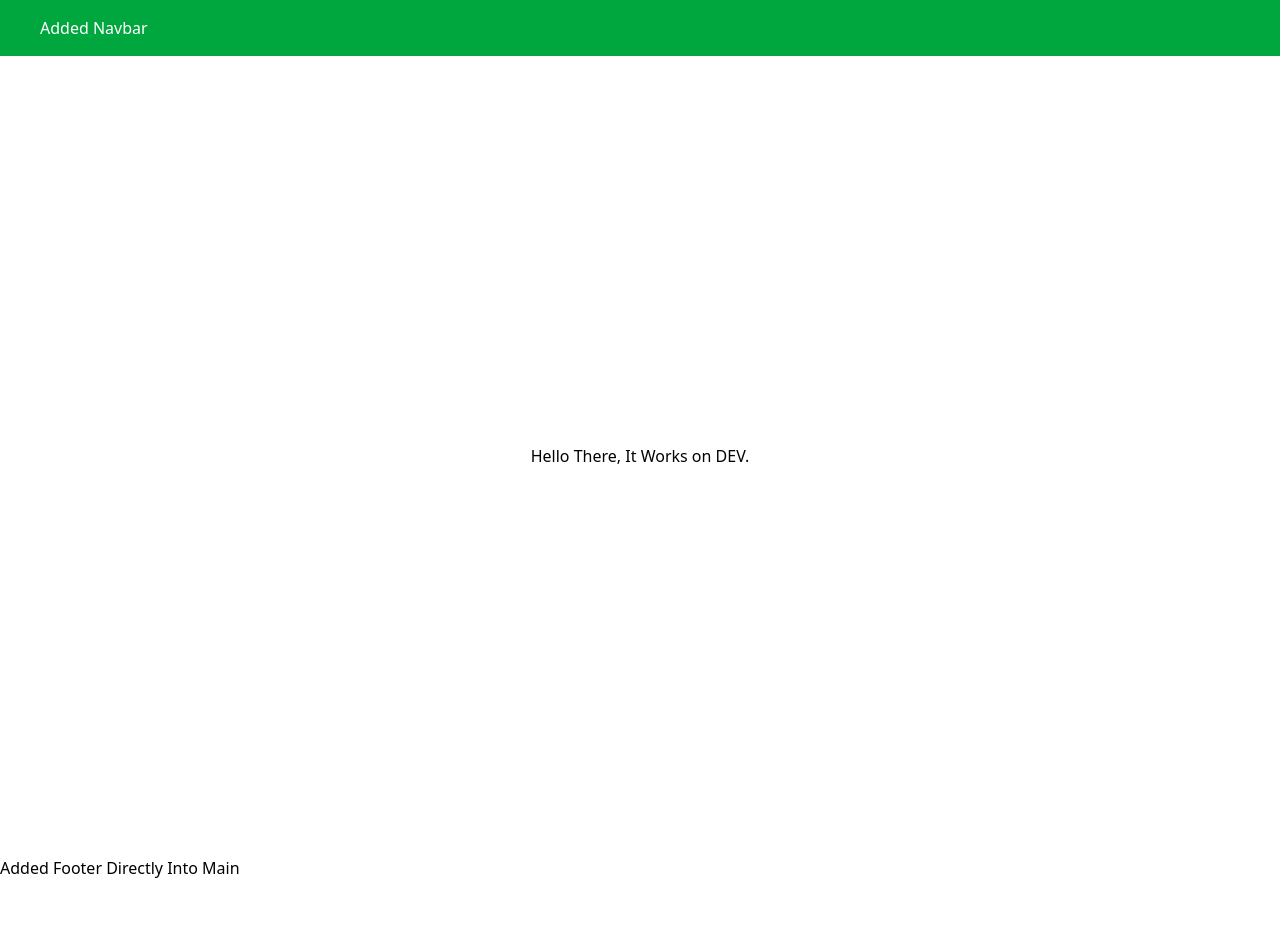
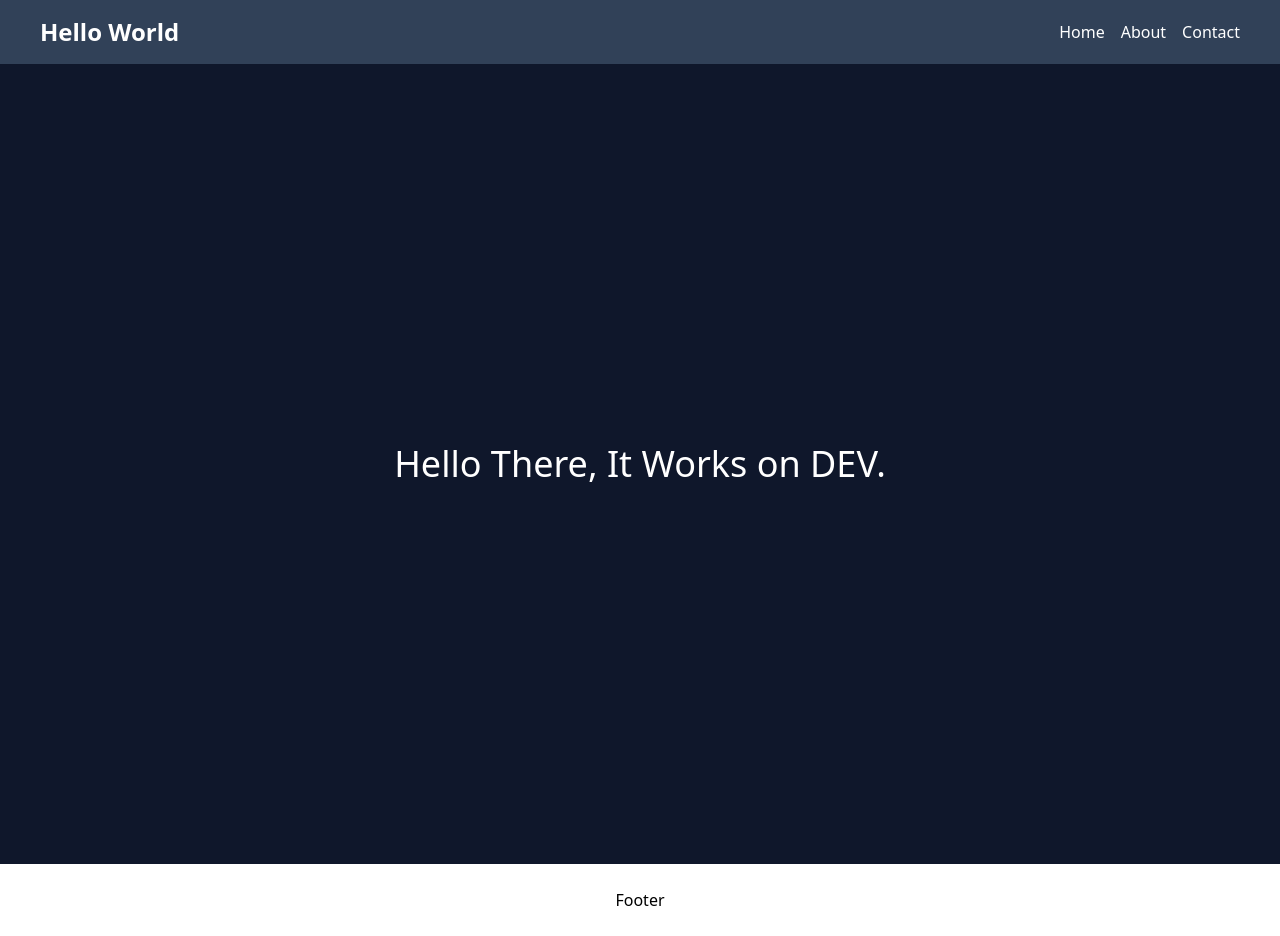
Before and after one commit to patel-hiral/dev, a React (Vite) app: page / in a window 1280 px wide. Before the commit the page ends 880 px from the top, so only its background shows below. Built offline with nearby package versions, Linux system fonts and the light colour scheme.

Commit message:
Changed layout

```diff
--- a/src/App.jsx
+++ b/src/App.jsx
@@ -4,8 +4,8 @@ export default function App() {
   return (
     <div>
       <Navbar />
-      <main className='h-screen flex items-center justify-center'>
-        <h1>Hello There, It Works on DEV.</h1>
+      <main className='h-screen flex items-center justify-center bg-slate-900 text-white'>
+        <h1 className='text-4xl'>Hello There, It Works on DEV.</h1>
       </main>
       <Footer />
     </div>
--- a/src/components/Footer.jsx
+++ b/src/components/Footer.jsx
@@ -2,6 +2,6 @@ import React from 'react'
 
 export default function Footer() {
   return (
-    <div>Added Footer Directly Into Main</div>
+    <div className='text-center py-6'>Footer</div>
   )
 }
--- a/src/components/Navbar.jsx
+++ b/src/components/Navbar.jsx
@@ -2,6 +2,15 @@ import React from 'react'
 
 export default function Navbar() {
   return (
-    <div className='py-4 px-10 bg-green-600 text-white'>Added Navbar</div>
+    <div className='py-4 px-10 bg-slate-700 flex items-center justify-between text-white'>
+      <h1 className='text-2xl font-bold'>Hello World</h1>
+      <nav>
+        <ul className='flex items-center text-base gap-4'>
+          <li><a href="#">Home</a></li>
+          <li><a href="#">About</a></li>
+          <li><a href="#">Contact</a></li>
+        </ul>
+      </nav>
+    </div>
   )
 }
```
